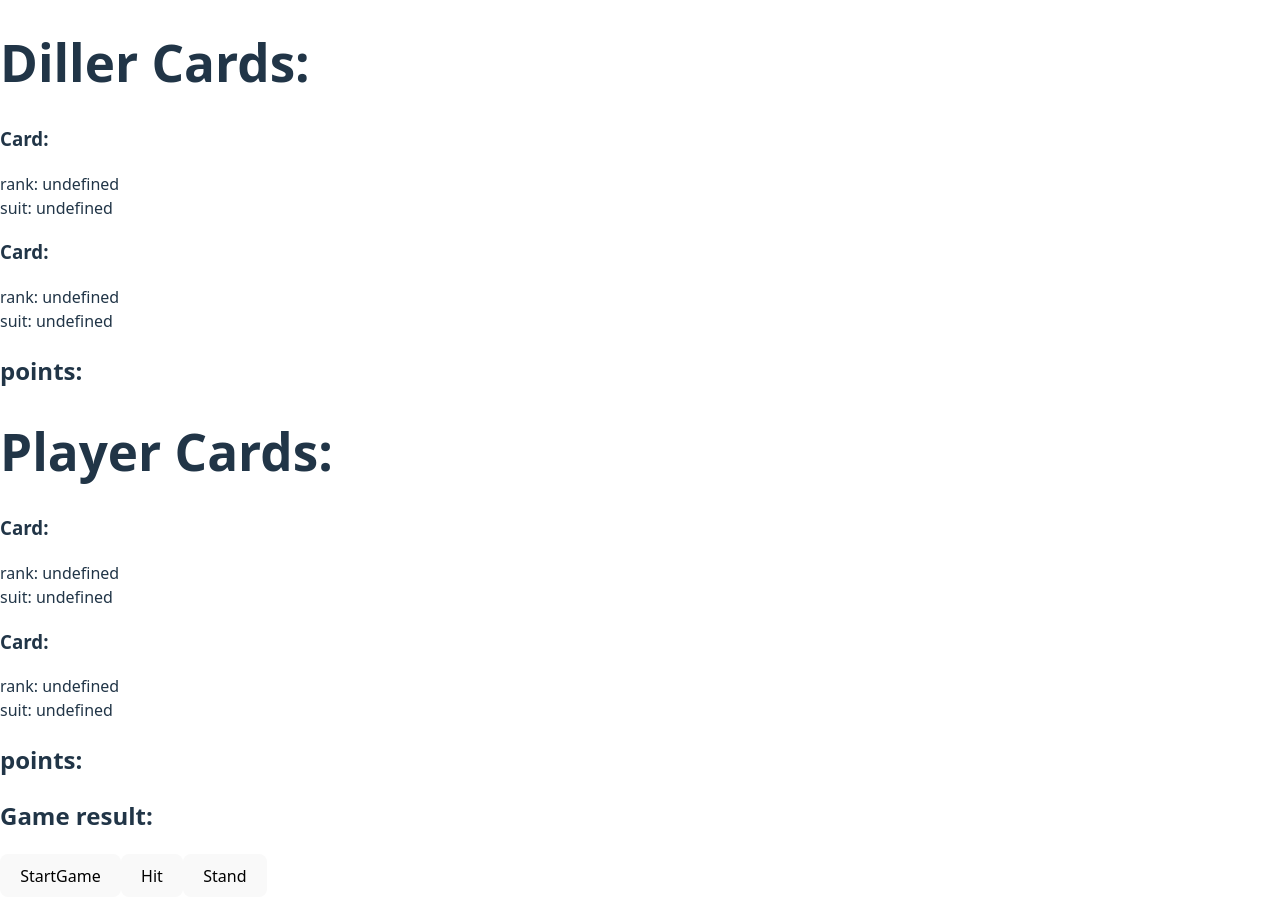
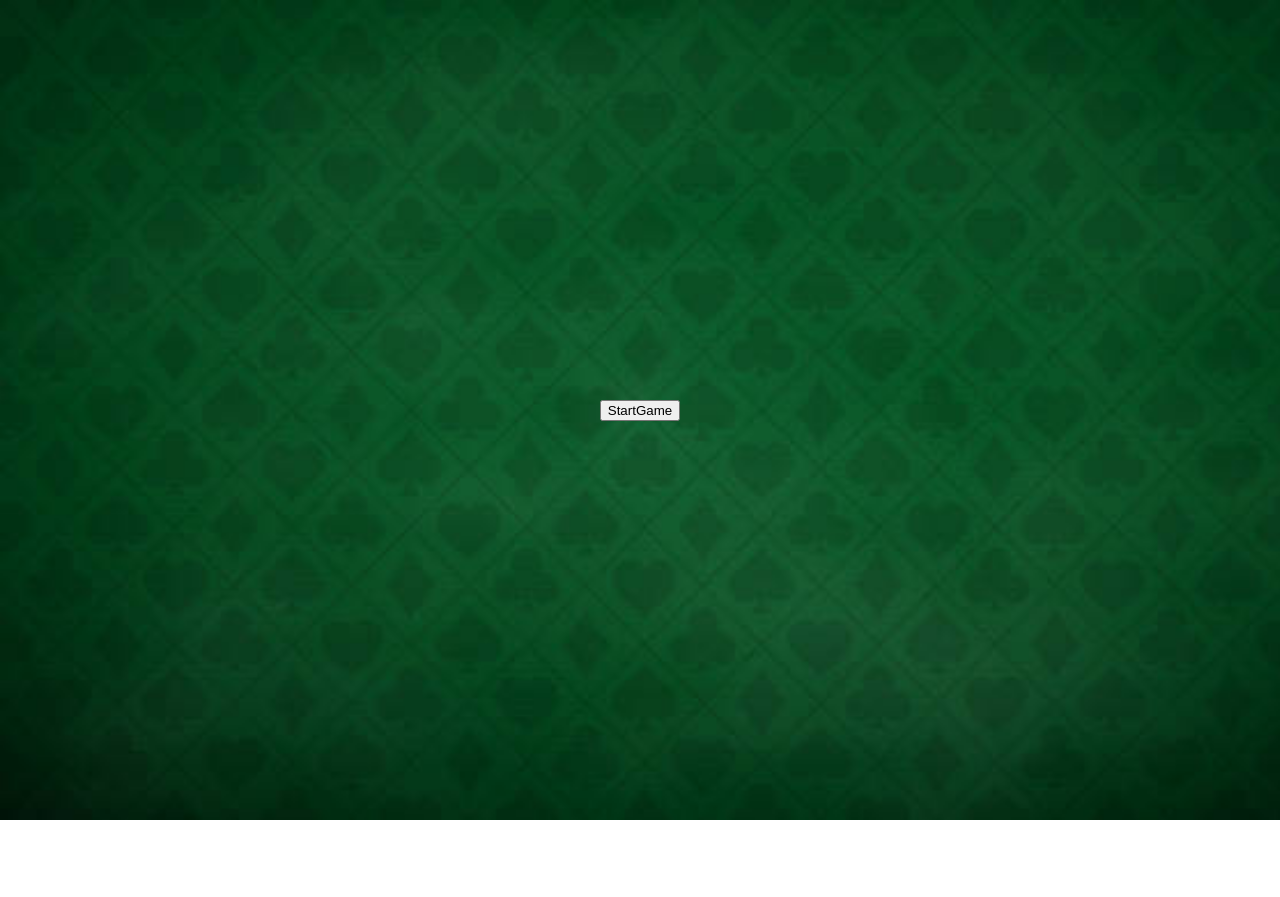
Before and after one commit to yuliy334/black_jack_client, a React (Vite) app: page / in a window 1280 px wide. After the commit the page ends 820 px from the top, so only its background shows below. Built offline with nearby package versions, Linux system fonts and the light colour scheme.

Commit message:
gameplay basic

```diff
--- a/src/App.css
+++ b/src/App.css
@@ -0,0 +1,8 @@
+.App{
+    display: flex;
+    flex-direction: column;
+    align-items: center;
+    justify-content: center;
+    height: 100vh;
+    margin: 10px;
+}
--- a/src/App.tsx
+++ b/src/App.tsx
@@ -1,8 +1,11 @@
 import { useEffect, useState } from 'react'
 import './App.css'
-import DillerСards from './components/DillerCards'
-import PlayerCards from './components/PlayerCards'
+import DillerСards from './components/DillerCards/DillerCards'
+import PlayerCards from './components/PlayerCards/PlayerCards'
 import type { GameState } from './types/types';
+import { hit as ApiHit, stand as ApiStand, StartGame as ApiStartGame } from './api/blackJackApi';
+import Card from './components/Card/Card';
+import GameTable from './components/GameTable/GameTable';
 
 
 
@@ -12,51 +15,45 @@ import type { GameState } from './types/types';
 
 function App() {
   const [gameState, setGameState] = useState<GameState | null>(null);
+  const [isGame, setIsGame] = useState(false);
+  const [endGame, setEndGame] = useState(false);
 
   function StartGame() {
-
-    fetch("http://localhost:9000/games")
-      .then(response => response.json())
-      .then(json => {
-        setGameState(json);
-      })
-      .catch(error => {
-        console.error(error);
-      });
+    ApiStartGame().then(state => {
+      setEndGame(false);
+      setGameState(state);
+      setIsGame(true);
+    })
   }
 
   function hit() {
 
-    fetch("http://localhost:9000/games/hit")
-      .then(response => response.json())
-      .then(json => {
-        setGameState(json);
-      })
-      .catch(error => {
-        console.error(error);
-      });
+    ApiHit().then(state => {
+      setGameState(state);
+    })
   }
   function stand() {
 
-    fetch("http://localhost:9000/games/stand")
-      .then(response => response.json())
-      .then(json => {
-        setGameState(json);
-      })
-      .catch(error => {
-        console.error(error);
-      });
+    ApiStand().then(state => {
+      setGameState(state);
+      setEndGame(true);
+
+    })
+
   }
 
   return (
-    <>
-      <DillerСards gameState={gameState}></DillerСards>
-      <PlayerCards gameState={gameState}></PlayerCards>
-      <h2>Game result: {gameState?.gameResult}</h2>
+    <div className='App'>
+
+      {isGame&&<DillerСards gameState={gameState}></DillerСards>}
+      {isGame&&<PlayerCards gameState={gameState}></PlayerCards>}
+
+      {isGame&&<h2>Game result: {gameState?.gameResult}</h2>}
       <button onClick={StartGame}>StartGame</button>
-      <button onClick={hit}>Hit</button>
-      <button onClick={stand}>Stand</button>
-    </>
+      {!endGame&&isGame&&<button onClick={hit}>Hit</button>}
+      {!endGame&&isGame&&<button onClick={stand}>Stand</button>}
+
+    </div>
 
   )
 }
--- /dev/null
+++ b/src/api/blackJackApi.ts
@@ -0,0 +1,39 @@
+import type { GameState } from "../types/types";
+
+async function StartGame(): Promise<GameState | null> {
+
+    try {
+        const gameStateJson = await fetch("http://localhost:9000/games")
+        const gameState: GameState = await gameStateJson.json();
+        return gameState;
+    }
+    catch{
+        return null;
+    }
+
+}
+
+async function hit():Promise<GameState | null> {
+
+    try {
+        const gameStateJson = await fetch("http://localhost:9000/games/hit")
+        const gameState: GameState = await gameStateJson.json();
+        return gameState;
+    }
+    catch{
+        return null;
+    }
+}
+async function stand(): Promise<GameState | null> {
+
+    try {
+        const gameStateJson = await fetch("http://localhost:9000/games/stand")
+        const gameState: GameState = await gameStateJson.json();
+        return gameState;
+    }
+    catch{
+        return null;
+    }
+}
+
+export { StartGame, hit, stand };
--- a/src/components/DillerCards.tsx
+++ /dev/null
@@ -1,22 +0,0 @@
-import { useEffect, useState } from 'react'
-import type { GameState, Suit } from '../types/types';
-import Card from './Card';
-
-interface DillerCardsProps {
-  gameState: GameState | null;
-}
-
-function DillerСards(props:DillerCardsProps) {
-    const gameState = props.gameState;
-
-    return (
-        <>
-            <h1>Diller Cards:</h1>
-            <Card rank={String(gameState?.dilerCards[0].rank)} suit={String(gameState?.dilerCards[0].suit)}></Card>
-            <Card rank={String(gameState?.dilerCards[1].rank)} suit={String(gameState?.dilerCards[1].suit)}></Card>
-            <h2>points:{gameState?.dilerPoints.value}</h2>
-        </>
-    )
-}
-
-export default DillerСards
--- /dev/null
+++ b/src/components/DillerCards/DillerCards.tsx
@@ -0,0 +1,23 @@
+import { useEffect, useState } from 'react'
+import type { GameState, Suit } from '../../types/types';
+import Card from '../Card/Card';
+
+interface DillerCardsProps {
+    gameState: GameState | null;
+}
+
+function DillerСards(props: DillerCardsProps) {
+    const gameState = props.gameState;
+
+    return (
+        <>
+            <h1>Diller Cards:</h1>
+            {gameState?.dilerCards.map((item, index) => (
+                <Card key={index} rank={String(item.rank)} suit={String(item.suit)} />
+            ))}
+            <h2>points:{gameState?.dilerPoints.value}</h2>
+        </>
+    )
+}
+
+export default DillerСards
--- /dev/null
+++ b/src/components/GameTable/GameTable.css
@@ -0,0 +1,5 @@
+.GameTable{
+    width: 50%;
+    height: 50%;
+    background-color: blue;
+}
--- /dev/null
+++ b/src/components/GameTable/GameTable.tsx
@@ -0,0 +1,11 @@
+import { useEffect, useState } from 'react';
+import './GameTable.css';
+
+
+function GameTable(){
+    return (
+        <div className='GameTable'>jhjh</div>
+    )
+}
+
+export default GameTable
--- a/src/components/PlayerCards.tsx
+++ b/src/components/PlayerCards/PlayerCards.tsx
@@ -1,6 +1,6 @@
 import { useEffect, useState } from 'react'
-import type { GameState, Suit } from '../types/types';
-import Card from './Card';
+import type { GameState, Suit } from '../../types/types';
+import Card from '../Card/Card';
 
 
 interface DillerCardsProps {
@@ -14,8 +14,9 @@ function PlayerCards(props: DillerCardsProps) {
     return (
         <>
             <h1>Player Cards:</h1>
-            <Card rank={String(gameState?.playerCards[0].rank)} suit={String(gameState?.playerCards[0].suit)}></Card>
-            <Card rank={String(gameState?.playerCards[1].rank)} suit={String(gameState?.playerCards[1].suit)}></Card>
+            {gameState?.playerCards.map((item, index) => (
+                <Card key={index} rank={String(item.rank)} suit={String(item.suit)} />
+            ))}
             <h2>points:{gameState?.playerPoints.value}</h2>
         </>
     )
--- a/src/index.css
+++ b/src/index.css
@@ -1,68 +1,5 @@
 :root {
-  font-family: system-ui, Avenir, Helvetica, Arial, sans-serif;
-  line-height: 1.5;
-  font-weight: 400;
-
-  color-scheme: light dark;
-  color: rgba(0, 0, 0, 0.87);
-  background-color: #ffffff;
-
-  font-synthesis: none;
-  text-rendering: optimizeLegibility;
-  -webkit-font-smoothing: antialiased;
-  -moz-osx-font-smoothing: grayscale;
+  color: rgba(255, 255, 255, 0.87);
+  background-image: url(assets/background.jpg);
+  background-size: cover;
 }
-
-a {
-  font-weight: 500;
-  color: #646cff;
-  text-decoration: inherit;
-}
-a:hover {
-  color: #535bf2;
-}
-
-body {
-  margin: 0;
-  display: flex;
-  place-items: center;
-  min-width: 320px;
-  min-height: 100vh;
-}
-
-h1 {
-  font-size: 3.2em;
-  line-height: 1.1;
-}
-
-button {
-  border-radius: 8px;
-  border: 1px solid transparent;
-  padding: 0.6em 1.2em;
-  font-size: 1em;
-  font-weight: 500;
-  font-family: inherit;
-  background-color: #1a1a1a;
-  cursor: pointer;
-  transition: border-color 0.25s;
-}
-button:hover {
-  border-color: #646cff;
-}
-button:focus,
-button:focus-visible {
-  outline: 4px auto -webkit-focus-ring-color;
-}
-
-@media (prefers-color-scheme: light) {
-  :root {
-    color: #213547;
-    background-color: #ffffff;
-  }
-  a:hover {
-    color: #747bff;
-  }
-  button {
-    background-color: #f9f9f9;
-  }
-}
```
Also changed, not shown: src/types/types.ts (+5 -4 lines), src/assets/background.jpg (added), src/components/Card/Card.tsx (renamed from src/components/Card.tsx).
